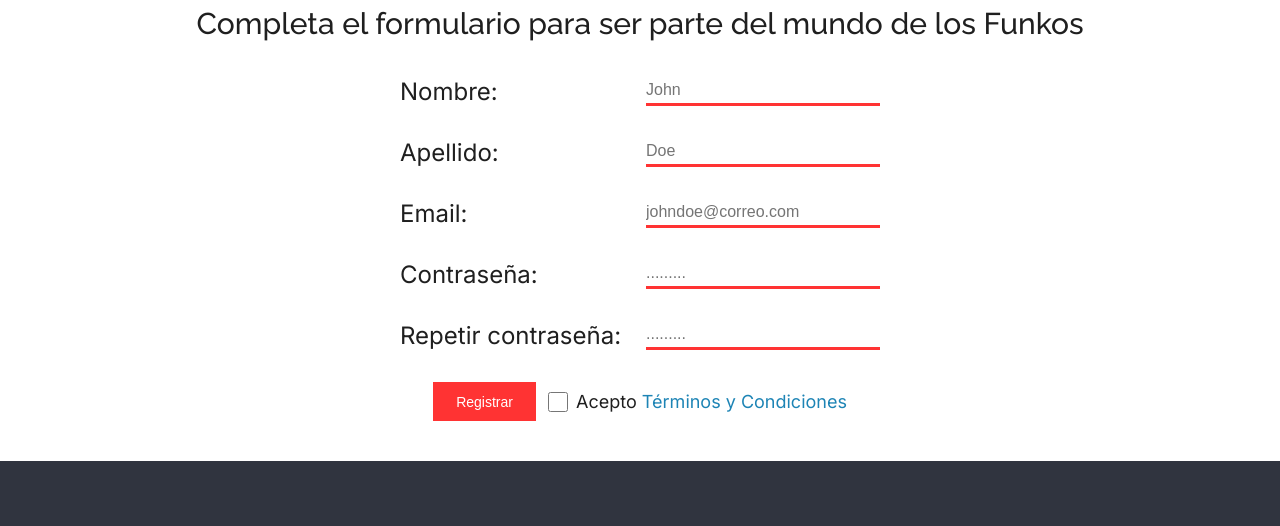
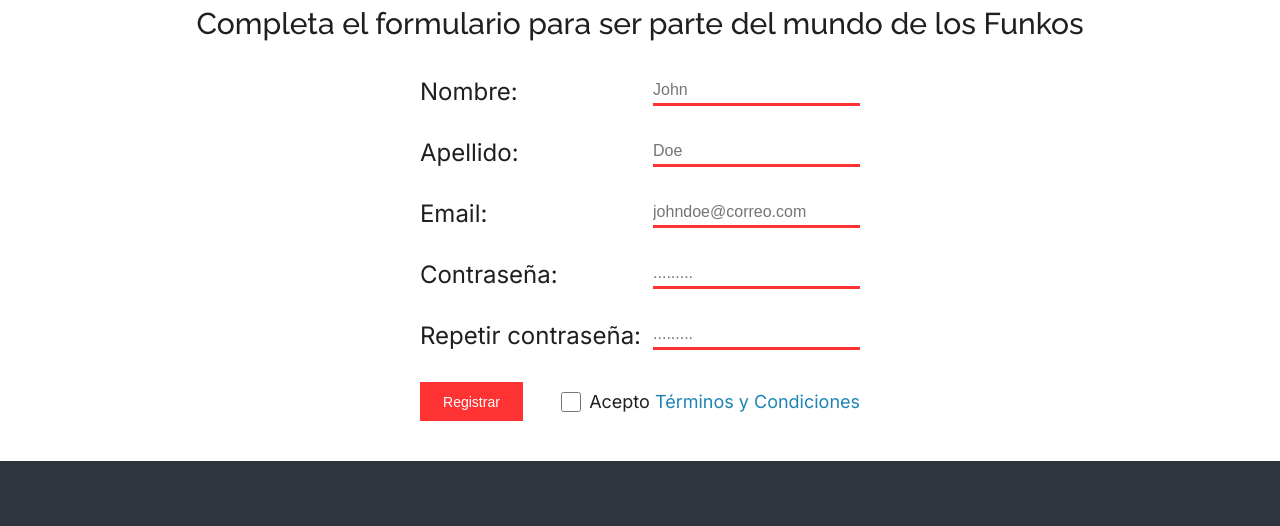
Before and after one commit to Sebastian-C3/shop-test, a plain HTML site: page pages/register.html in a window 1280 px wide. Shown: the part 231-757 px from the top of the page. Drawn offline with Linux system fonts and the light colour scheme.

Commit message:
modificación de estilos en page register

```diff
--- a/css/styles.css
+++ b/css/styles.css
@@ -683,7 +683,7 @@ header{
     display: flex;
     flex-direction: column;
     align-items: center;
-    width: 40%;
+    /* width: 40%; */
 }
 
 .form__title{
@@ -701,11 +701,19 @@ header{
 }
 
 .form__sub {
-    display: grid;
-    grid-template-columns: 1fr 1fr;
-    gap: 1.2rem;
+    display: flex;
+    justify-content: space-between;
+    /* grid-template-columns: 1fr 1fr; */
+    gap: var(--spacing-12);
     margin: var(--spacing-16) 0 var(--spacing-16) 0;
-    /* width: 100%; */
+    width: 100%;
+}
+
+.form__sub-div{
+    font-size: var(--font-medium);
+    display: flex;
+    align-items: center;
+    gap: var(--spacing-8)
 }
 
 .form__subtn {
@@ -717,9 +725,9 @@ header{
     align-items: center;
 }
 
-.sub{
-    width: 100%;
-}
+/* .sub{ */
+    /* width: 100%; */
+/* } */
 
 .form__label{
     font-size: var(--font-large);
@@ -753,9 +761,9 @@ header{
     background-color: var(--dark-solid);
 }
 
-.form__lchk {
-    font-size: var(--font-medium);
-}
+/* .form__lchk { */
+    /* font-size: var(--font-medium); */
+/* } */
 
 .form__lchk a{
     color:var(--secondary-solid)
@@ -767,11 +775,11 @@ header{
     cursor: pointer;
 }
 
-.form__sub div{
-    display: flex;
-    align-items: center;
-    gap:var(--spacing-8)
-}
+/* .form__sub div{ */
+    /* display: flex; */
+    /* align-items: center; */
+    /* gap:var(--spacing-8) */
+/* } */
 
 .form__subtn div{
     display: flex;
@@ -779,12 +787,12 @@ header{
     gap:var(--spacing-8)
 }
 
-.form__sub a{
-    grid-column: span 2;
-    font-size: var(--font-small);
-    color: var(--secondary-solid);
-    cursor: pointer;
-}
+/* .form__sub a{ */
+    /* grid-column: span 2; */
+    /* font-size: var(--font-small); */
+    /* color: var(--secondary-solid); */
+    /* cursor: pointer; */
+/* } */
 
 
 
--- a/pages/register.html
+++ b/pages/register.html
@@ -51,29 +51,29 @@
             <h1 class="form__title">CREA TU CUENTA</h1>
             <h2 class="form__subtitle">Completa el formulario para ser parte del mundo de los Funkos</h2>
             <form class="form" action="POST" autocomplete="off">
-                <div class="form__sub sub">
+                <div class="form__sub">
                     <label class="form__label" for="nombre">Nombre:</label>
                     <input class="form__input" type="text" name="nombre" id="nombre" placeholder="John">
                 </div>
-                <div class="form__sub sub">
+                <div class="form__sub">
                     <label class="form__label" for="apellido">Apellido:</label>
                     <input class="form__input" type="text" name="apellido" id="apellido" placeholder="Doe">
                 </div>
-                <div class="form__sub sub">
+                <div class="form__sub">
                     <label class="form__label" for="email">Email:</label>
                     <input class="form__input" type="text" name="email" id="email" placeholder="johndoe@correo.com">
                 </div>
-                <div class="form__sub sub">
+                <div class="form__sub">
                     <label class="form__label" for="contrasenia">Contraseña:</label>
                     <input class="form__input" type="password" name="contrasenia" id="contrasenia" placeholder=".........">
                 </div>
-                <div class="form__sub sub">
+                <div class="form__sub">
                     <label class="form__label" for="contrasenia2">Repetir contraseña:</label>
                     <input class="form__input" type="password" name="contrasenia2" id="contrasenia2" placeholder=".........">
                 </div>
-                <div class="form__subtn">
+                <div class="form__sub">
                     <button class="form__btn" type="submit">Registrar</button>
-                    <div>
+                    <div class="form__sub-div">
                         <input class="form__chk" type="checkbox" name="terminosCondiciones" id="terminosCondiciones">
                         <label class="form__lchk" for="terminosCondiciones">
                             Acepto
```
